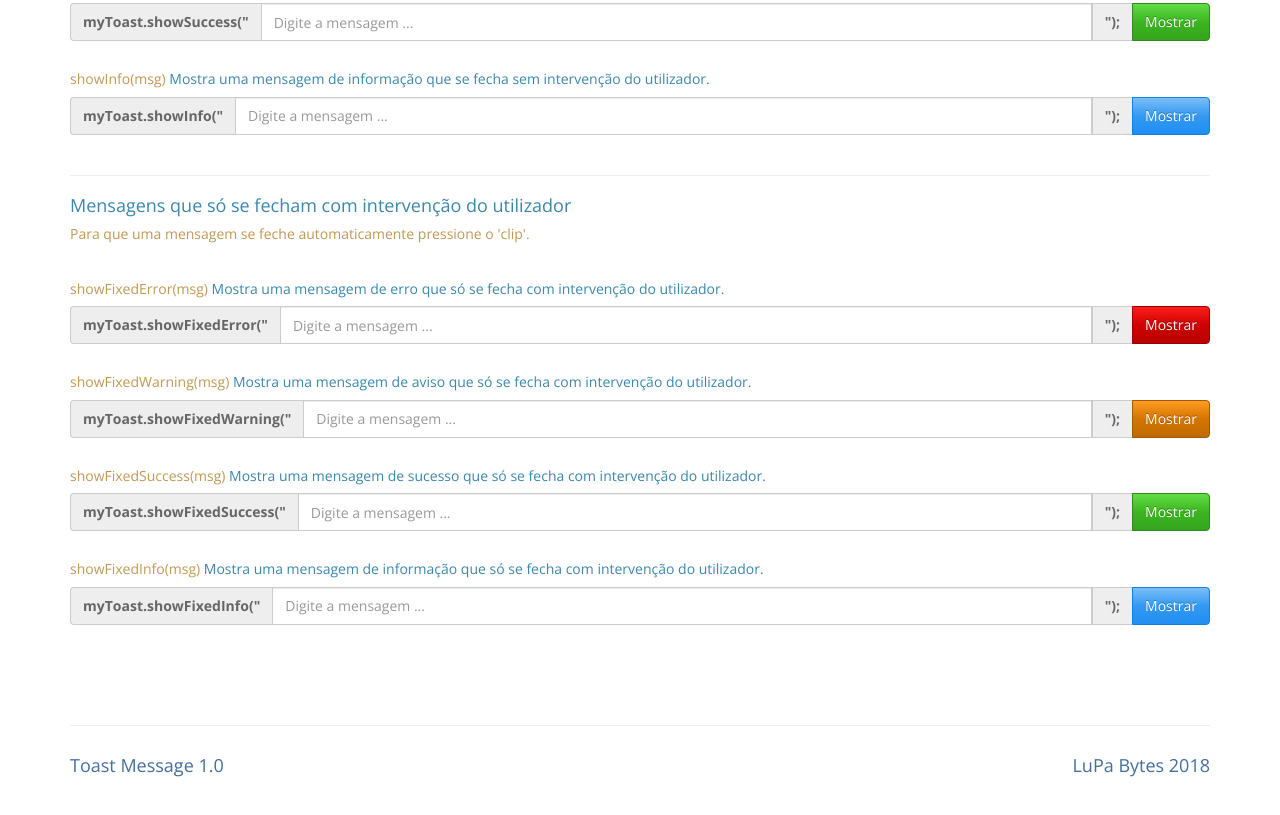
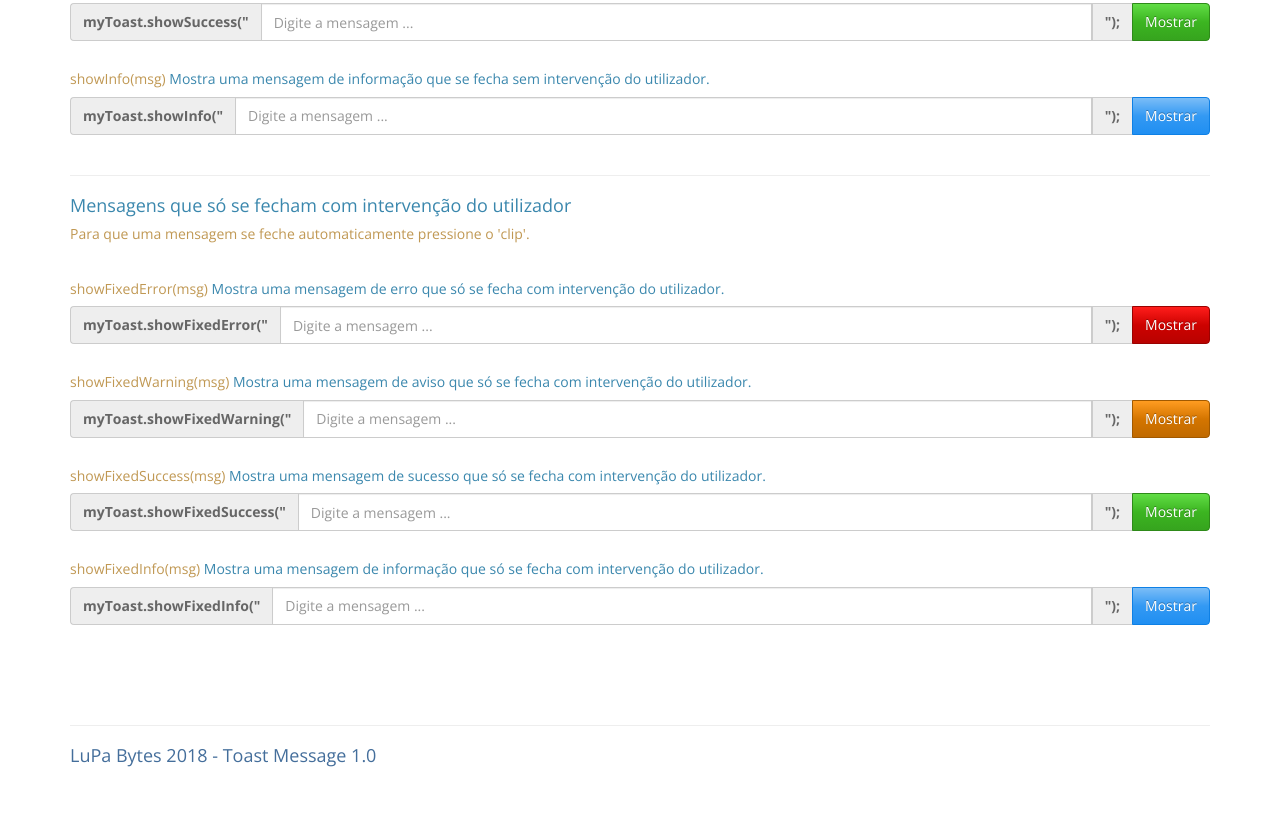
Before and after one commit to lfpaulo/toast, a plain HTML site: page index.html in a window 1280 px wide. Shown: the part 4893-5708 px from the top of the page. Drawn offline with nearby package versions, Linux system fonts and the light colour scheme.

Commit message:
Update index.html

```diff
--- a/index.html
+++ b/index.html
@@ -475,14 +475,7 @@
                 </span>
             </div>
             <br/><br/><br/><br/><hr/>
-            <div class="row">
-                <div class="col-md-6">
-                    <h4 class="text-primary">Toast Message 1.0</h4>
-                </div>
-                <div class="col-md-6">
-                    <h4 class="text-primary text-right">LuPa Bytes 2018</h4>
-                </div>
-            </div>
+            <h4 class="text-primary">LuPa Bytes 2018 - Toast Message 1.0</h4>
         </div>
         <script type="text/javascript" src="js/jquery.js"></script>
         <script type="text/javascript" src="js/toast-message.js"></script>
```
